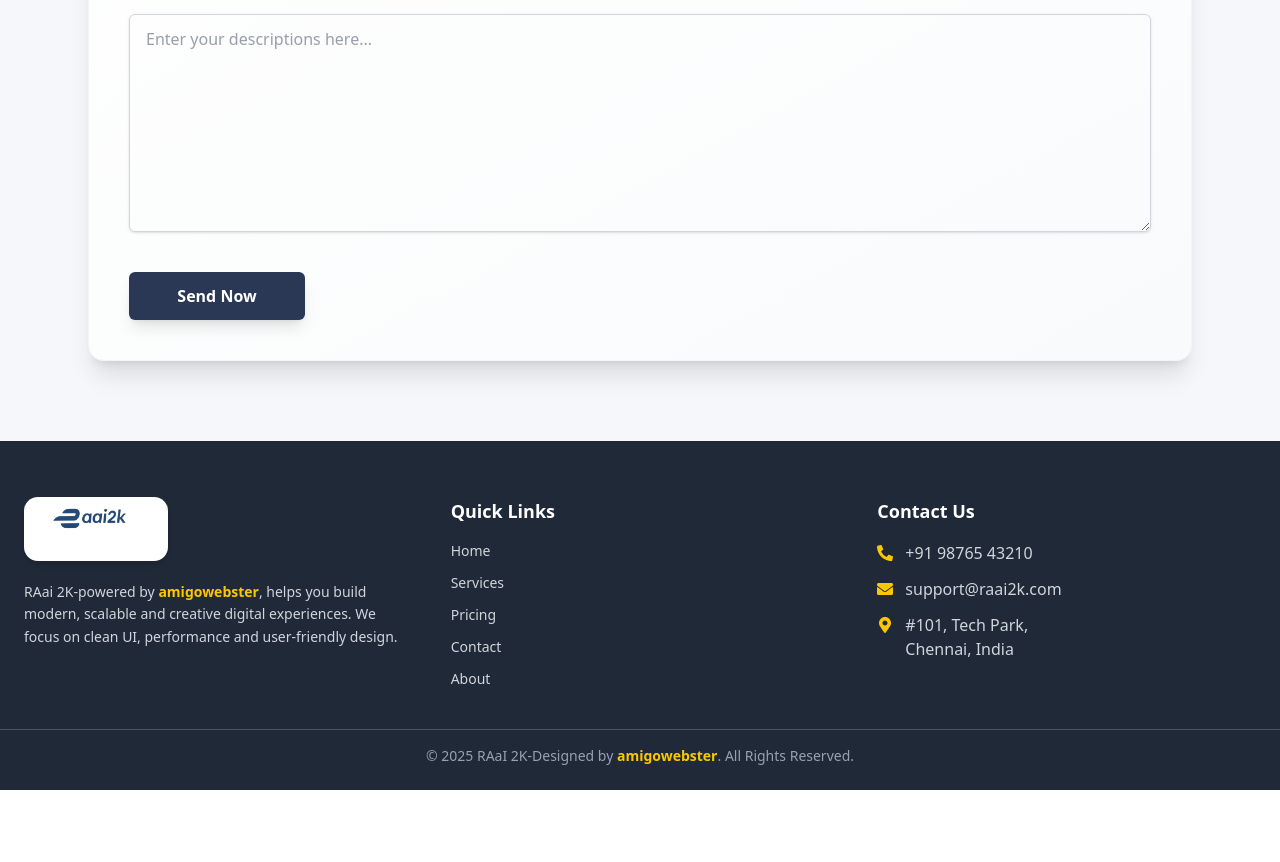
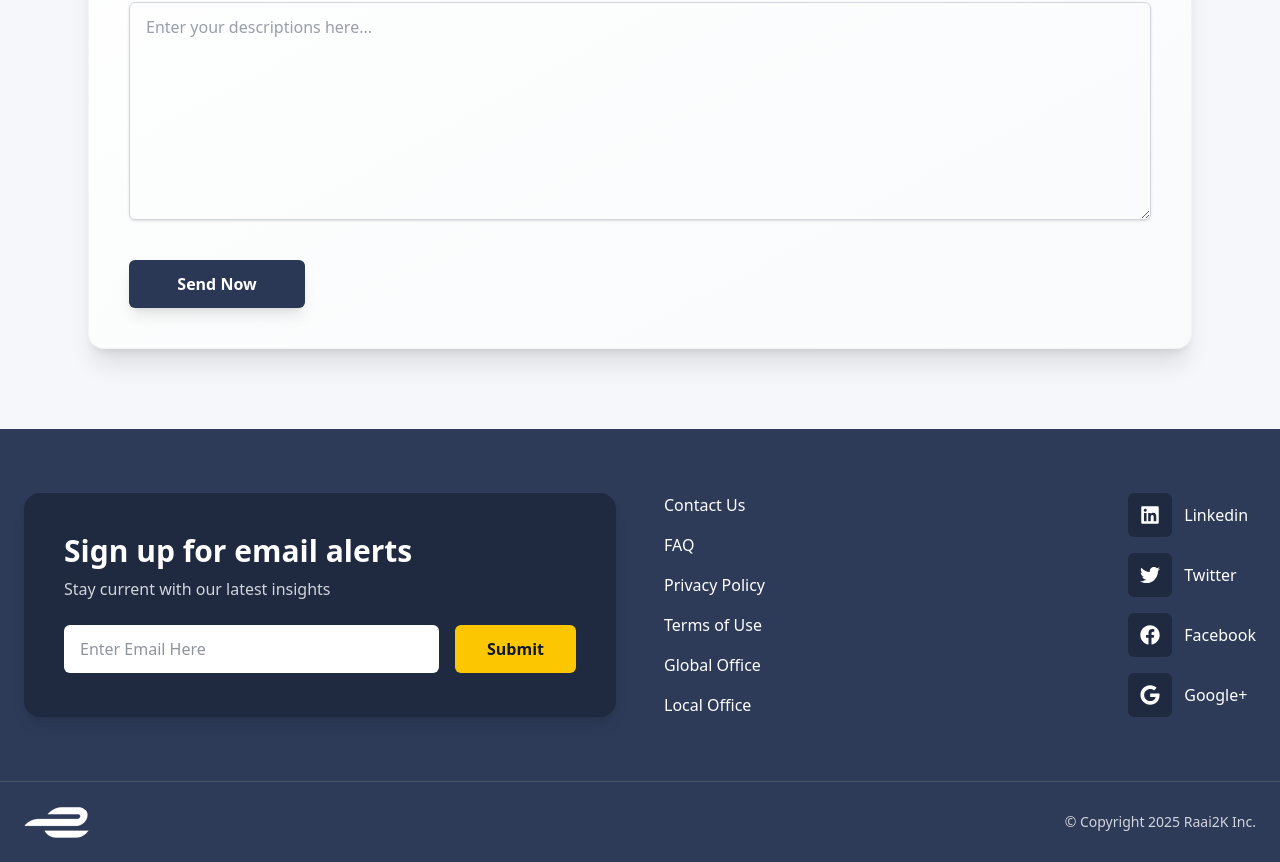
Before and after one commit to devilra/Raai2k, a React (Vite) app in the folder frontent/: page /contact in a window 1280 px wide. Shown: the part 1731-2593 px from the top of the page. Before the commit the page ends 2521 px from the top, so only its background shows below. Built offline with nearby package versions, Linux system fonts and the light colour scheme; the HTML template or start-up script is replaced by a standard one.

Commit message:
update logo

```diff
--- a/frontent/src/Components/Footer.jsx
+++ b/frontent/src/Components/Footer.jsx
@@ -1,75 +1,164 @@
-import { FaPhoneAlt, FaEnvelope, FaMapMarkerAlt } from "react-icons/fa";
+import React from "react";
+import { Link } from "react-router-dom";
+import { FaLinkedin, FaTwitter, FaFacebook, FaGoogle } from "react-icons/fa";
 
-export default function Footer() {
+const Footer = () => {
   return (
-    <footer className="bg-[#1f2937] text-gray-300 pt-14 pb-6">
-      <div className="max-w-7xl mx-auto px-6 grid grid-cols-1 md:grid-cols-3 gap-12">
-        {/* LEFT — LOGO + SHORT TEXT */}
-        <div className="flex flex-col gap-5">
-          <img
-            src="/logo.png"
-            alt="logo"
-            className="h-16 w-36 rounded-[14px] object-cover shadow-md"
-          />
+    <footer className="bg-[#2d3b59] text-white pt-16">
+      {/* ================= TOP SECTION ================= */}
+      <div className="max-w-7xl mx-auto px-6 grid grid-cols-1 lg:grid-cols-2 gap-12">
+        {/* Email Signup Box */}
+        <div className="bg-[#1f2a41] p-10 rounded-2xl shadow-lg">
+          <h2 className="text-3xl font-bold mb-2">Sign up for email alerts</h2>
+          <p className="text-gray-300 mb-6">
+            Stay current with our latest insights
+          </p>
 
-          <p className="text-sm leading-relaxed">
-            RAai 2K-powered by{" "}
-            <span className="text-yellow-400 font-semibold">amigowebster</span>,
-            helps you build modern, scalable and creative digital experiences.
-            We focus on clean UI, performance and user-friendly design.
-          </p>
+          <form className="flex flex-col sm:flex-row gap-4">
+            <input
+              type="email"
+              placeholder="Enter Email Here"
+              required
+              className="flex-1 px-4 py-3 rounded-md bg-white text-gray-800 focus:outline-none"
+            />
+            <button
+              type="submit"
+              className="bg-yellow-400 text-gray-900 font-semibold px-8 py-3 rounded-md hover:bg-yellow-500 transition"
+            >
+              Submit
+            </button>
+          </form>
         </div>
 
-        {/* MIDDLE — QUICK LINKS */}
-        <div>
-          <h3 className="text-lg font-semibold text-white mb-4">Quick Links</h3>
-          <ul className="flex flex-col gap-3 text-sm">
-            <li className="hover:text-white cursor-pointer">Home</li>
-            <li className="hover:text-white cursor-pointer">Services</li>
-            <li className="hover:text-white cursor-pointer">Pricing</li>
-            <li className="hover:text-white cursor-pointer">Contact</li>
-            <li className="hover:text-white cursor-pointer">About</li>
-          </ul>
-        </div>
+        {/* Right Links + Socials */}
+        <div className="flex justify-between gap-10">
+          {/* Internal Links */}
+          <div className="space-y-4">
+            <Link
+              to="/contact"
+              className="block hover:text-yellow-300 transition cursor-pointer"
+            >
+              Contact Us
+            </Link>
 
-        {/* RIGHT — CONTACT INFO */}
-        <div>
-          <h3 className="text-lg font-semibold text-white mb-4">Contact Us</h3>
+            <Link
+              to="/faq"
+              className="block hover:text-yellow-300 transition cursor-pointer"
+            >
+              FAQ
+            </Link>
 
-          <div className="flex items-center gap-3 mb-3">
-            <FaPhoneAlt className="text-yellow-400" />
-            <p>+91 98765 43210</p>
+            <Link
+              to="/privacy-policy"
+              className="block hover:text-yellow-300 transition cursor-pointer"
+            >
+              Privacy Policy
+            </Link>
+
+            <Link
+              to="/terms"
+              className="block hover:text-yellow-300 transition cursor-pointer"
+            >
+              Terms of Use
+            </Link>
+
+            <Link
+              to="/global-office"
+              className="block hover:text-yellow-300 transition cursor-pointer"
+            >
+              Global Office
+            </Link>
+
+            <Link
+              to="/local-office"
+              className="block hover:text-yellow-300 transition cursor-pointer"
+            >
+              Local Office
+            </Link>
           </div>
 
-          <div className="flex items-center gap-3 mb-3">
-            <FaEnvelope className="text-yellow-400" />
-            <p>support@raai2k.com</p>
-          </div>
+          {/* Social Icons */}
+          <div className="space-y-4">
+            <a
+              href="https://linkedin.com"
+              target="_blank"
+              rel="noopener noreferrer"
+              className="flex items-center gap-3 group"
+            >
+              <div className="p-3 bg-[#1f2a41] rounded-md text-xl group-hover:bg-yellow-400 group-hover:text-gray-900 transition">
+                <FaLinkedin />
+              </div>
+              <span className="group-hover:text-yellow-300 transition">
+                Linkedin
+              </span>
+            </a>
 
-          <div className="flex items-start gap-3">
-            <FaMapMarkerAlt className="text-yellow-400 mt-1" />
-            <p>
-              #101, Tech Park,
-              <br />
-              Chennai, India
-            </p>
+            <a
+              href="https://twitter.com"
+              target="_blank"
+              rel="noopener noreferrer"
+              className="flex items-center gap-3 group"
+            >
+              <div className="p-3 bg-[#1f2a41] rounded-md text-xl group-hover:bg-yellow-400 group-hover:text-gray-900 transition">
+                <FaTwitter />
+              </div>
+              <span className="group-hover:text-yellow-300 transition">
+                Twitter
+              </span>
+            </a>
+
+            <a
+              href="https://facebook.com"
+              target="_blank"
+              rel="noopener noreferrer"
+              className="flex items-center gap-3 group"
+            >
+              <div className="p-3 bg-[#1f2a41] rounded-md text-xl group-hover:bg-yellow-400 group-hover:text-gray-900 transition">
+                <FaFacebook />
+              </div>
+              <span className="group-hover:text-yellow-300 transition">
+                Facebook
+              </span>
+            </a>
+
+            <a
+              href="https://google.com"
+              target="_blank"
+              rel="noopener noreferrer"
+              className="flex items-center gap-3 group"
+            >
+              <div className="p-3 bg-[#1f2a41] rounded-md text-xl group-hover:bg-yellow-400 group-hover:text-gray-900 transition">
+                <FaGoogle />
+              </div>
+              <span className="group-hover:text-yellow-300 transition">
+                Google+
+              </span>
+            </a>
           </div>
         </div>
       </div>
 
-      {/* BOTTOM COPYRIGHT */}
-      <div className="mt-10 border-t border-gray-600 pt-4 text-center text-sm text-gray-400">
-        © {new Date().getFullYear()} RAaI 2K-Designed by
-        <a
-          href="https://amigowebster.com"
-          target="_blank"
-          className="text-yellow-400 font-semibold"
-        >
-          {" "}
-          amigowebster
-        </a>
-        . All Rights Reserved.
+      {/* ================= BOTTOM BAR ================= */}
+      <div className="mt-16 border-t border-gray-600 py-6">
+        <div className="max-w-7xl mx-auto px-6  text-gray-300 text-sm">
+          {/* Left Logo & Copyright */}
+          <div className="flex items-center justify-between gap-3 mb-4 md:mb-0">
+            <img
+              src="/logo.png"
+              alt="logo"
+              className="object-cover filter  brightness-100 saturate-0  rounded-full"
+            />
+            <span>© Copyright {new Date().getFullYear()} Raai2K Inc.</span>
+          </div>
+
+          {/* Right Credits */}
+          {/* <span className="hover:text-yellow-300 transition cursor-pointer">
+            Designed by Raai2K Team
+          </span> */}
+        </div>
       </div>
     </footer>
   );
-}
+};
+
+export default Footer;
--- a/frontent/src/Components/Navbar.jsx
+++ b/frontent/src/Components/Navbar.jsx
@@ -111,8 +111,12 @@ export default function Navbar() {
           <div className="flex items-center gap-5">
             <div>
               <img
-                src="/logo.png" // இதை உங்கள் logo.png Path-க்கு மாற்றவும்
-                className="h-12 object-cover w-32 rounded-full"
+                src="/logo.png"
+                // style={{
+                //   filter:
+                //     "invert(54%) sepia(94%) saturate(500%) hue-rotate(10deg) brightness(95%) contrast(90%)",
+                // }}
+                className=" object-cover filter invert brightness-100 saturate-0  rounded-full"
               />
             </div>
             {/* Desktop Navigation Links */}
@@ -179,15 +183,15 @@ export default function Navbar() {
               <Link onClick={() => setOpenMenu(false)} to="/">
                 Home
               </Link>
-              <Link onClick={() => setOpenMenu(false)} to="/pages">
-                Pages
+              <Link onClick={() => setOpenMenu(false)} to="/about">
+                About
               </Link>
-              <Link onClick={() => setOpenMenu(false)} to="/news">
-                News
+              <Link onClick={() => setOpenMenu(false)} to="/service">
+                Service
               </Link>
-              <Link onClick={() => setOpenMenu(false)} to="/elements">
+              {/* <Link onClick={() => setOpenMenu(false)} to="/elements">
                 Elements
-              </Link>
+              </Link> */}
               <Link onClick={() => setOpenMenu(false)} to="/contact">
                 Contact
               </Link>
--- a/frontent/src/Components/PlatformSection.jsx
+++ b/frontent/src/Components/PlatformSection.jsx
@@ -67,7 +67,7 @@ const PlatformSection = () => {
       icon: <FaPhp size={56} className="text-indigo-700" />,
     },
     {
-      pos: "top-[40%] right-[40%]",
+      pos: "top-[40%] right-[30%]",
       icon: <FaShopify size={56} className="text-green-600" />,
     },
 
```
Also changed, not shown: frontent/public/logo-light.png (added), frontent/public/logo.png.
